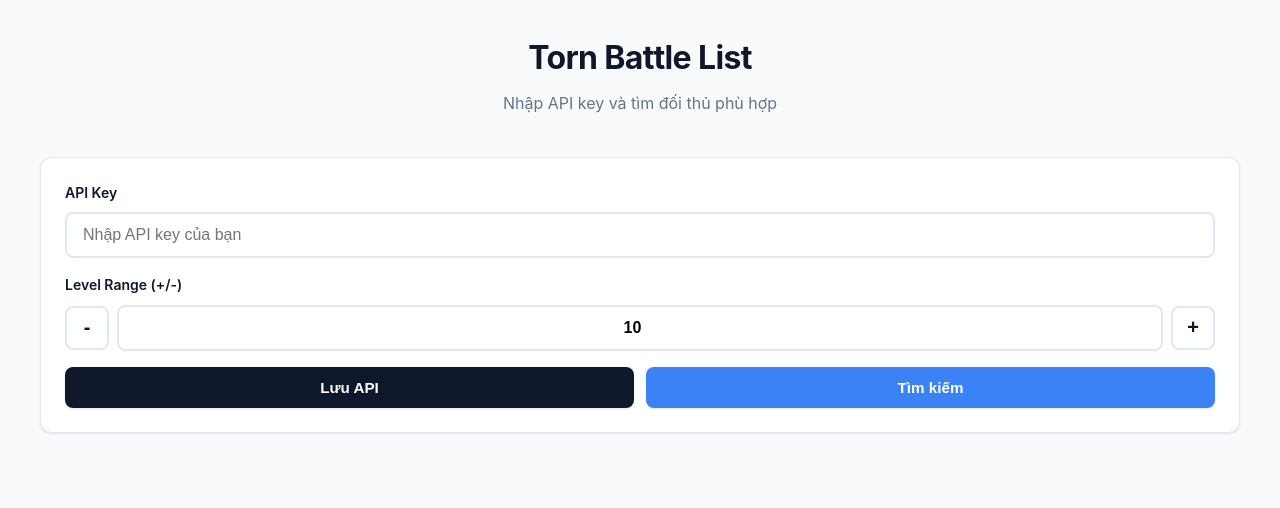
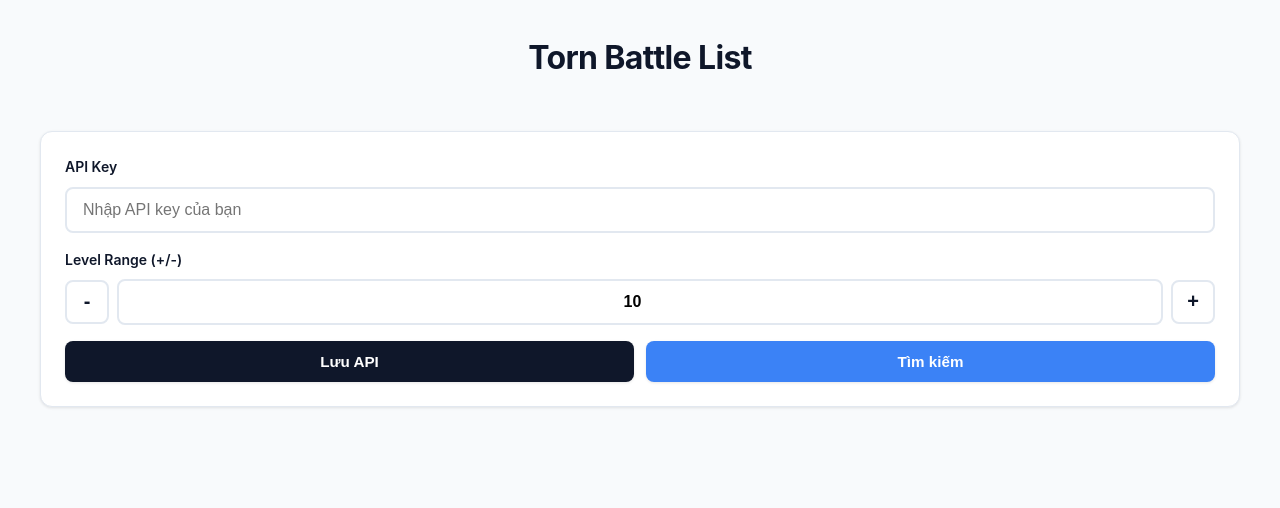
Before and after one commit to KhoaMiTom/Torn-Battle-List, a plain HTML site: page index.html in a window 1280 px wide. Drawn offline with Linux system fonts and the light colour scheme.

Commit message:
Remove subtitle from the main header in index.html

```diff
--- a/index.html
+++ b/index.html
@@ -1 +1 @@
-<!doctype html><html lang="vi"><head><meta charset="UTF-8"><meta name="viewport" content="width=device-width, initial-scale=1.0"><title>Torn Battle List</title><link rel="stylesheet" href="./style.css"></head><body><main class="container"><header class="header"><h1>Torn Battle List</h1><p class="subtitle">Nhập API key và tìm đối thủ phù hợp</p></header><section class="form-card"><div class="form-group"><label for="api-key" class="form-label">API Key</label><input type="text" id="api-key" class="form-input" placeholder="Nhập API key của bạn" autocomplete="off" spellcheck="false" ></div><div class="form-group"><label for="level-range" class="form-label">Level Range (+/-)</label><div class="level-control"><button id="decrease-level" class="btn-level" type="button" aria-label="Decrease level range">-</button><input type="number" id="level-range" class="level-input" min="1" max="50" value="10" ><button id="increase-level" class="btn-level" type="button" aria-label="Increase level range">+</button></div></div><div class="button-group"><button id="save-btn" class="btn btn-primary"><span class="btn-text">Lưu API</span></button><button id="search-btn" class="btn btn-secondary"><span class="btn-text">Tìm kiếm</span></button></div></section><section class="status-section"><div id="status" class="status" role="status"></div></section><section id="results" class="results-section"></section></main><script src="./script.js"></script></body></html>
+<!doctype html><html lang="vi"><head><meta charset="UTF-8"><meta name="viewport" content="width=device-width, initial-scale=1.0"><title>Torn Battle List</title><link rel="stylesheet" href="./style.css"></head><body><main class="container"><header class="header"><h1>Torn Battle List</h1></header><section class="form-card"><div class="form-group"><label for="api-key" class="form-label">API Key</label><input type="text" id="api-key" class="form-input" placeholder="Nhập API key của bạn" autocomplete="off" spellcheck="false" ></div><div class="form-group"><label for="level-range" class="form-label">Level Range (+/-)</label><div class="level-control"><button id="decrease-level" class="btn-level" type="button" aria-label="Decrease level range">-</button><input type="number" id="level-range" class="level-input" min="1" max="50" value="10" ><button id="increase-level" class="btn-level" type="button" aria-label="Increase level range">+</button></div></div><div class="button-group"><button id="save-btn" class="btn btn-primary"><span class="btn-text">Lưu API</span></button><button id="search-btn" class="btn btn-secondary"><span class="btn-text">Tìm kiếm</span></button></div></section><section class="status-section"><div id="status" class="status" role="status"></div></section><section id="results" class="results-section"></section></main><script src="./script.js"></script></body></html>
```
